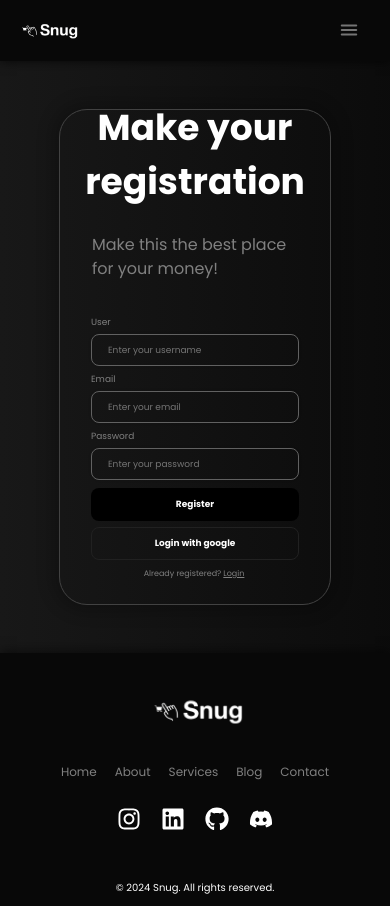
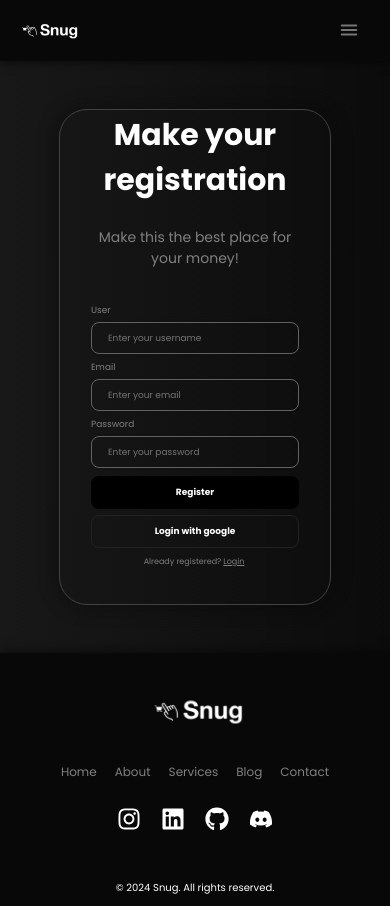
Before and after one commit to matsvincenzi/snug, a React (Create React App) app: page /register in a window 390 px wide. Built offline with nearby package versions, Linux system fonts and the light colour scheme.

Commit message:
feat: applying responsiveness to universal titles and subtitles

```diff
--- a/src/components/SubTitle/MediumSubTitle/style.js
+++ b/src/components/SubTitle/MediumSubTitle/style.js
@@ -1,8 +1,21 @@
 import styled from 'styled-components'
+import breakpoint from '../../../styles/breakpoints'
 
 export const StyledMediumSubTitle = styled.p`
   font-size: 20px;
   color: ${({ color }) => color || 'var(--greyDefault)'};
   margin: ${({ margin }) => margin || '0'};
   line-height: 1.6;
+
+  @media ${breakpoint.md1} {
+    font-size: 18px;
+  }
+
+  @media ${breakpoint.sm2} {
+    font-size: 16px;
+  }
+
+  @media ${breakpoint.sm1} {
+    font-size: 14px;
+  }
 `
--- a/src/components/SubTitle/SmallSubTitle/style.js
+++ b/src/components/SubTitle/SmallSubTitle/style.js
@@ -1,10 +1,25 @@
 import styled from 'styled-components'
+import breakpoint from '../../../styles/breakpoints'
 
 export const StyledSmallSubTitle = styled.p`
-  font-size: 16px;
+  font-size: 17px;
   color: ${({ color }) => color || 'var(--greyDefault)'};
   margin: ${({ margin }) => margin || '0'};
   text-align: left;
   max-width: ${({ maxWidth }) => maxWidth || 'none'};
   line-height: 1.5;
+
+  @media ${breakpoint.md1} {
+    font-size: 16px;
+  }
+
+  @media ${breakpoint.sm2} {
+    font-size: 15px;
+    text-align: center;
+  }
+
+  @media ${breakpoint.sm1} {
+    font-size: 14px;
+    text-align: center;
+  }
 `
--- a/src/components/Title/BigTitle/style.js
+++ b/src/components/Title/BigTitle/style.js
@@ -1,8 +1,21 @@
 import styled from 'styled-components'
+import breakpoint from '../../../styles/breakpoints'
 
 export const StyledBigTitle = styled.h1`
   font-size: 52px;
   color: ${({ color }) => color || 'var(--greyDefault)'};
   margin: ${({ margin }) => margin || '0'};
   line-height: 1.6;
+
+  @media ${breakpoint.md1} {
+    font-size: 48px;
+  }
+
+  @media ${breakpoint.sm2} {
+    font-size: 44px;
+  }
+
+  @media ${breakpoint.sm1} {
+    font-size: 40px;
+  }
 `
--- a/src/components/Title/MediumTitle/style.js
+++ b/src/components/Title/MediumTitle/style.js
@@ -1,4 +1,5 @@
 import styled from 'styled-components'
+import breakpoint from '../../../styles/breakpoints'
 
 export const StyledMediumTitle = styled.h1`
   font-size: 36px;
@@ -6,4 +7,16 @@ export const StyledMediumTitle = styled.h1`
   margin: ${({ margin }) => margin || '0'};
   margin-bottom: 24px;
   line-height: 1.5;
+
+  @media ${breakpoint.md1} {
+    font-size: 34px;
+  }
+
+  @media ${breakpoint.sm2} {
+    font-size: 32px;
+  }
+
+  @media ${breakpoint.sm1} {
+    font-size: 30px;
+  }
 `
--- a/src/components/Title/SmallTitle/style.js
+++ b/src/components/Title/SmallTitle/style.js
@@ -1,4 +1,5 @@
 import styled from 'styled-components'
+import breakpoint from '../../../styles/breakpoints'
 
 export const StyledSmallTitle = styled.h1`
   font-size: 28px;
@@ -6,4 +7,16 @@ export const StyledSmallTitle = styled.h1`
   margin: ${({ margin }) => margin || '0'};
   margin-bottom: 16px;
   line-height: 1.4;
+
+  @media ${breakpoint.md1} {
+    font-size: 26px;
+  }
+
+  @media ${breakpoint.sm1} {
+    font-size: 24px;
+  }
+
+  @media ${breakpoint.sm1} {
+    font-size: 22px;
+  }
 `
```
